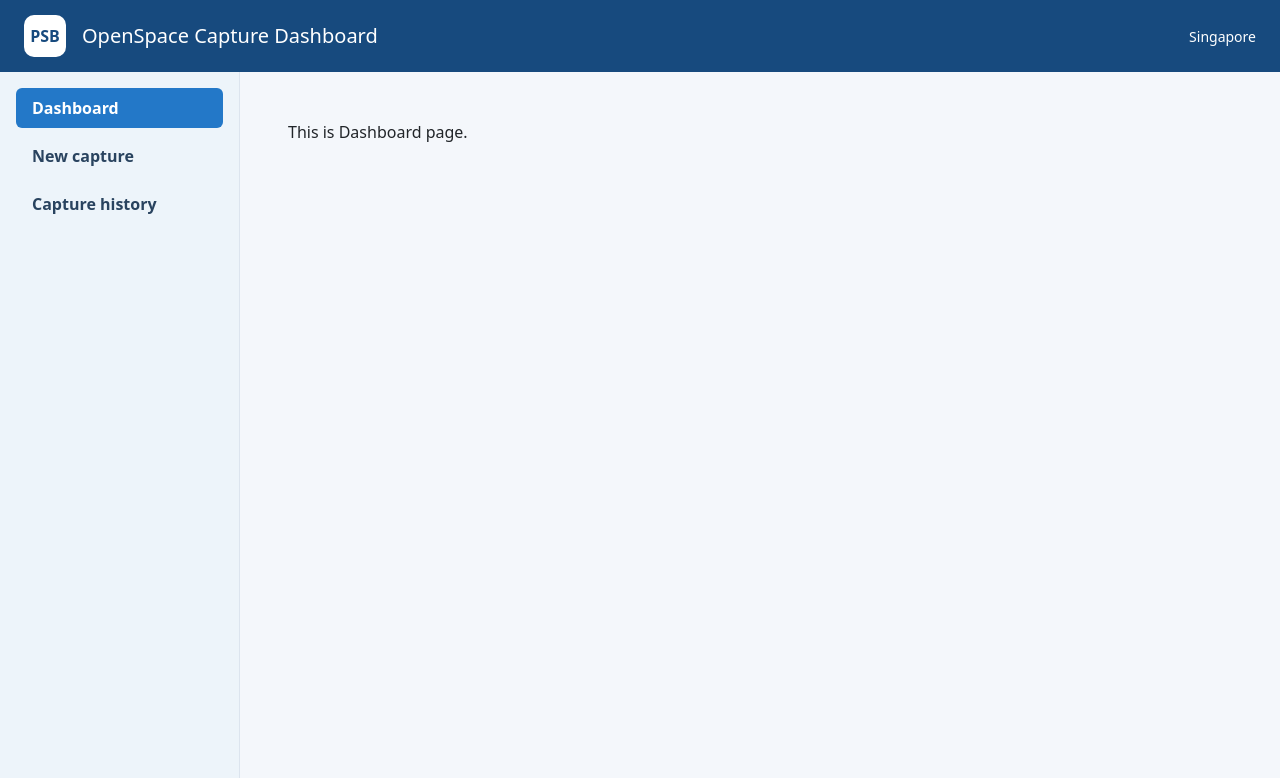
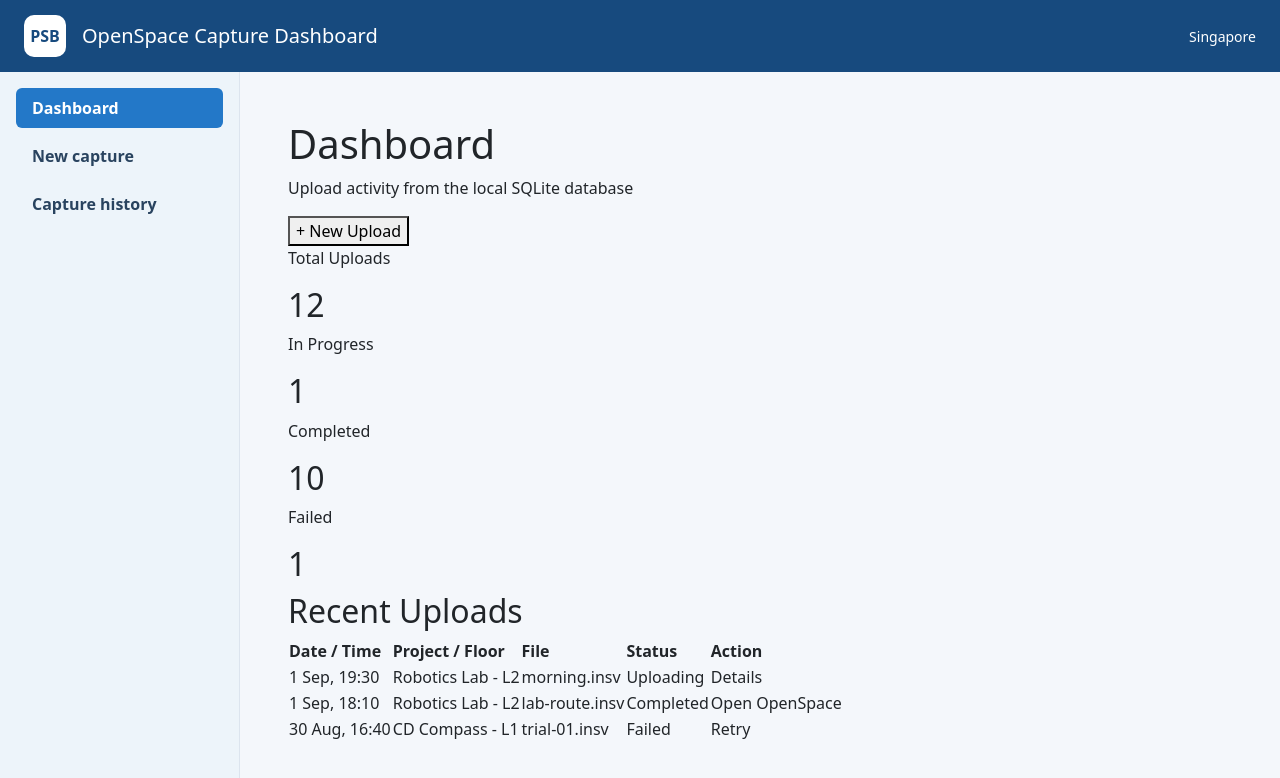
Before and after one commit to Henrick19/OpenSpace, a React (Vite) app in the folder apps/web/: page /dashboard in a window 1280 px wide. Shown: the top 778 px of the page. Built offline with nearby package versions, Linux system fonts and the light colour scheme.

Commit message:
WIP dashboard page

```diff
--- a/apps/web/src/pages/DashboardPage.jsx
+++ b/apps/web/src/pages/DashboardPage.jsx
@@ -1,3 +1,104 @@
+import { useNavigate } from "react-router-dom";
+function ReuseCard(card) {
+  return (
+    <div>
+      <p>{card.title}</p>
+      <h2>{card.value}</h2>
+    </div>
+  );
+}
+
 export function DashboardPage() {
-  return <p>This is Dashboard page.</p>;
+  const navigate = useNavigate();
+  const summary = {
+    totalUploads: 12,
+    inProgress: 1,
+    completed: 10,
+    failed: 1,
+
+    recentUploads: [
+    {
+      id: 1,
+      dateTime: "1 Sep, 19:30",
+      projectFloor: "Robotics Lab - L2",
+      fileName: "morning.insv",
+      status: "Uploading"
+    },
+    {
+      id: 2,
+      dateTime: "1 Sep, 18:10",
+      projectFloor: "Robotics Lab - L2",
+      fileName: "lab-route.insv",
+      status: "Completed"
+    },
+    {
+      id: 3,
+      dateTime: "30 Aug, 16:40",
+      projectFloor: "CD Compass - L1",
+      fileName: "trial-01.insv",
+      status: "Failed"
+    }
+  ]
+};
+
+  return (
+    <div>
+      <h1>Dashboard</h1>
+      <p>Upload activity from the local SQLite database</p>
+
+      <button onClick={() => navigate("/captures/new")}>
+        + New Upload
+      </button>
+
+      <ReuseCard
+        title="Total Uploads"
+        value={summary.totalUploads}
+      />
+
+      <ReuseCard
+        title="In Progress"
+        value={summary.inProgress}
+      />
+
+      <ReuseCard
+        title="Completed"
+        value={summary.completed}
+      />
+
+      <ReuseCard
+        title="Failed"
+        value={summary.failed}
+      />
+
+      <h2>Recent Uploads</h2>
+
+      <table>
+        <thead>
+          <tr>
+            <th>Date / Time</th>
+            <th>Project / Floor</th>
+            <th>File</th>
+            <th>Status</th>
+            <th>Action</th>
+          </tr>
+        </thead>
+
+        <tbody>
+          {summary.recentUploads.map((object) => (
+            <tr key={object.id}>
+              <td>{object.dateTime}</td>
+              <td>{object.projectFloor}</td>
+              <td>{object.fileName}</td>
+              <td>{object.status}</td>
+              <td>
+                {object.status === "Uploading" && <span>Details</span>}
+                {object.status === "Completed" && <span>Open OpenSpace</span>}
+                {object.status === "Failed" && <span>Retry</span>}
+            </td>
+            </tr>
+          ))}
+        </tbody>
+      </table>
+    </div>
+  );
 }
```
